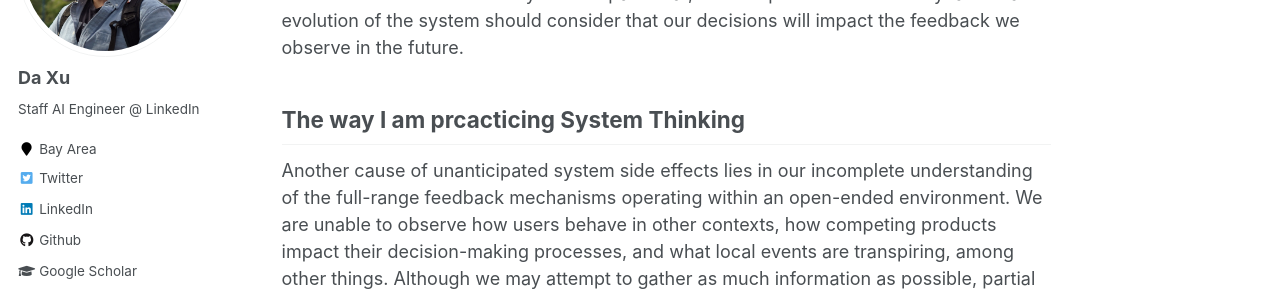
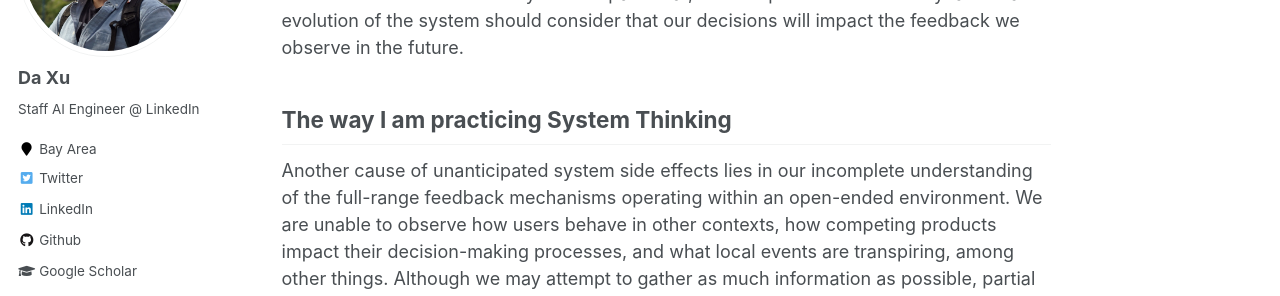
Before and after one commit to daxu5180/daxu5180.github.io, a Jekyll site: the page built from _posts/2022-12-01-blog-post-2212.md, in a window 1280 px wide and 900 px high, scrolled down 2617 px. Shown: the part 154-450 px from the top of the window. Built offline with Jekyll 4.4.1, drawn with Linux system fonts in a browser that asks for light colours.

Commit message:
correct typo

```diff
--- a/_posts/2022-12-01-blog-post-2212.md
+++ b/_posts/2022-12-01-blog-post-2212.md
@@ -41,7 +41,7 @@ The underlying cause of this phenomenon is that our heuristics regarding the cau
 
 
 
-## The way I am prcacticing System Thinking
+## The way I am practicing System Thinking
 
 Another cause of unanticipated system side effects lies in our incomplete understanding of the full-range feedback mechanisms operating within an open-ended environment. We are unable to observe how users behave in other contexts, how competing products impact their decision-making processes, and what local events are transpiring, among other things. Although we may attempt to gather as much information as possible, partial information can be as detrimental as no information at all since it can lead to attribution errors and false causal conclusions. In complex systems, cause and effect may be separated distantly in time. Focusing on feedback behaviors and user characteristics may divert attention away from high leverage points, such as enhancing the system by utilizing the structure of the problem. Additionally, feedback delays can impede our ability to test hypotheses and identify real patterns. The oscillation and instability of open-ended environments can be readily discerned by continuously operating the treatment and control systems and analyzing the conclusions drawn from different time intervals. Hence, calibration and sensitivity analysis can be useful in many situations.
 
```
Also changed, not shown: 1 other file.
